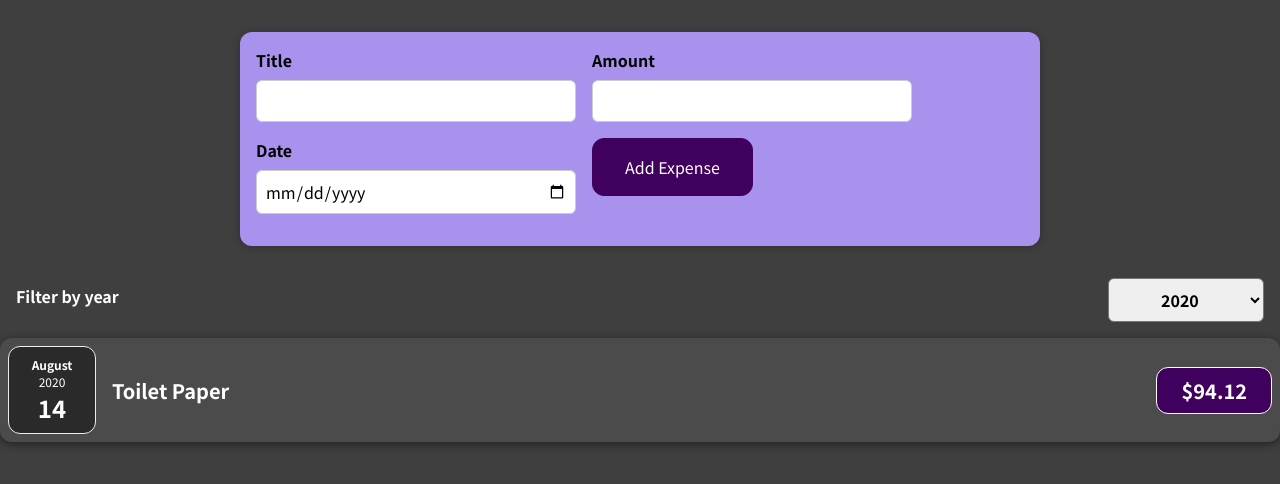
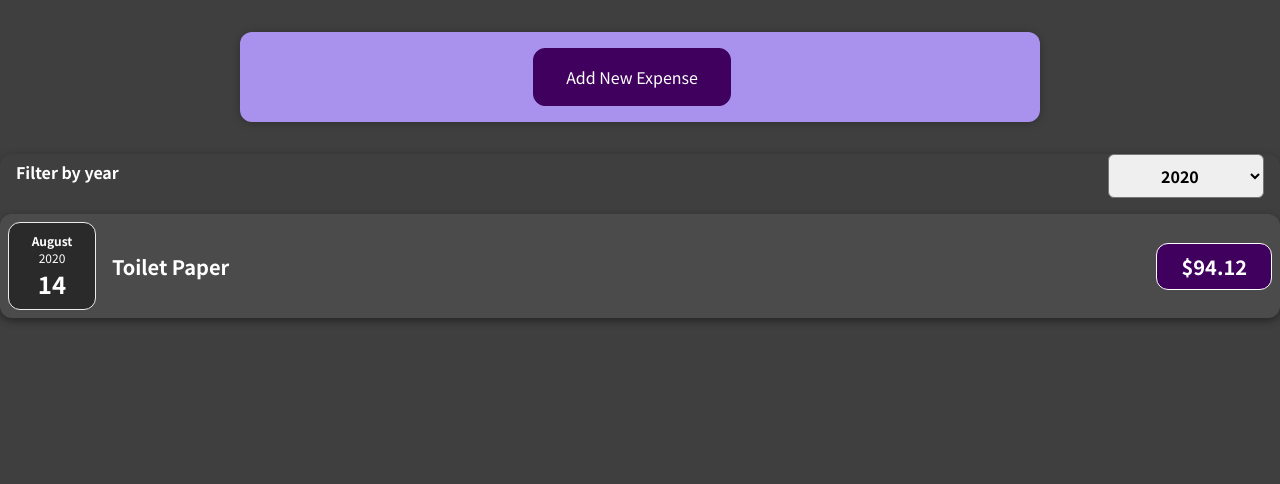
Before and after one commit to luis-londono/react-complete-guide, a React (Create React App) app: page / in a window 1280 px wide. Shown: the top 484 px of the page. Built offline with nearby package versions, Linux system fonts and the light colour scheme.

Commit message:
expense items

```diff
--- a/src/components/ExpenseItem.jsx
+++ b/src/components/ExpenseItem.jsx
@@ -6,6 +6,7 @@
 const ExpenseItem = (props) => {
   return (
     <>
+      <li>
         <Card className="expense-item">
           <ExpenseDate date={props.date} />
           <div className="expense-item__description">
@@ -13,6 +14,7 @@
             <div className="expense-item__price">${props.amount}</div>
           </div>
         </Card>
+      </li>
     </>
   )
 };
--- a/src/components/Expenses.jsx
+++ b/src/components/Expenses.jsx
@@ -2,6 +2,7 @@
 import Card from '../UI/Card';
 import ExpenseItem from './ExpenseItem';
 import ExpensesFilter from './ExpensesFilter';
+import ExpensesList from './Expenses/ExpensesList';
 
 const Expenses = (props) => {
   const [filteredYear, setFilteredYear] = useState('2020');
@@ -14,19 +15,17 @@
     return x.date.getFullYear().toString() === filteredYear;
   })
 
+
   return (
     <>
-      <ExpensesFilter selected={filteredYear} onChangeFilter={filterChangeHandler} />
       <Card className="expenses">
-        {filteredExpenses.map(x =>
-          <ExpenseItem
-            key={x.id}
-            title={x.title}
-            amount={x.amount}
-            date={x.date}
-          />
-        )
-        }
+        <ExpensesFilter
+          selected={filteredYear}
+          onChangeFilter={filterChangeHandler}
+        />
+        <ExpensesList
+          items={filteredExpenses}
+        />
       </Card>
     </>
   );
--- /dev/null
+++ b/src/components/Expenses/ExpensesList.css
@@ -0,0 +1,9 @@
+.expenses-list {
+  list-style: none;
+  padding: 0;
+}
+
+.expenses-list__fallback {
+  color: white;
+  text-align: center;
+}
--- /dev/null
+++ b/src/components/Expenses/ExpensesList.jsx
@@ -0,0 +1,27 @@
+import react from "react";
+import ExpenseItem from "../ExpenseItem";
+import './ExpensesList.css'
+
+const ExpensesList = props => {
+  let expensesContent = <p>No Expenses Found</p>
+
+  if (props.items.length === 0) {
+    return <h2 className="expenses-list__fallback">Found no expenses.</h2>
+  }
+
+  return (
+    <ul className="expenses-list">
+      {props.items.map((expense) =>
+        <ExpenseItem
+          key={expense.id}
+          title={expense.title}
+          amount={expense.amount}
+          date={expense.date}
+        />
+      )}
+    </ul>
+  );
+};
+
+
+export default ExpensesList;
--- a/src/components/NewExpense/ExpenseForm.jsx
+++ b/src/components/NewExpense/ExpenseForm.jsx
@@ -87,6 +87,7 @@
         </div>
 
         <div className="new-expense__actions">
+          <button type="button" onClick={props.onCancel}>Cancel</button>
           <button type="submit">Add Expense</button>
         </div>
 
--- a/src/components/NewExpense/NewExpense.jsx
+++ b/src/components/NewExpense/NewExpense.jsx
@@ -1,20 +1,39 @@
-import React from 'react';
+import React, { useState } from 'react';
 import './NewExpense.css';
 import ExpenseForm from './ExpenseForm';
 
 const NewExpense = (props) => {
+  const [isEditing, setIsEditing] = useState(false);
+
   const saveExpenseDataHandler = (enteredExpenseData) => {
     const expenseData = {
       ...enteredExpenseData,
       id: Math.random().toString()
     };
-    // console.log(expenseData);
     props.onAddExpense(expenseData);
+    setIsEditing(false);
   };
+
+  const startEditingHandler = () => {
+    setIsEditing(true);
+  }
+
+  const stopEditingHandler = () => {
+    setIsEditing(false);
+  }
 
   return (
     <div className="new-expense">
-      <ExpenseForm onSaveExpenseData={saveExpenseDataHandler} />
+
+      {!isEditing &&
+        <button onClick={startEditingHandler}>Add New Expense</button>
+      }
+      {isEditing &&
+        <ExpenseForm
+          onSaveExpenseData={saveExpenseDataHandler}
+          onCancel={stopEditingHandler}
+        />
+      }
     </div>
   );
 };
```
Also changed, not shown: 1 other file (tests, documents, lock files or other folders). Lines whose indentation alone changed are shown as unchanged.
